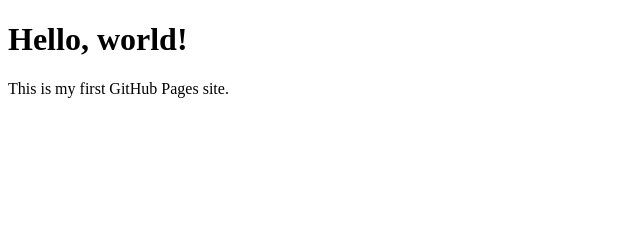
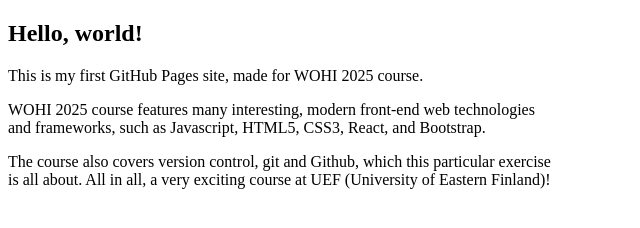
Before and after one commit to williamtenhunen/portfolio-site, a plain HTML site: page index.html in a window 1280 px wide. Shown: the whole page, without its empty margins (0-640 px from the left). Drawn offline with Linux system fonts and the light colour scheme.

Commit message:
Add hero section

```diff
--- a/index.html
+++ b/index.html
@@ -4,7 +4,13 @@
   <title>My First GitHub Page</title>
 </head>
 <body>
-  <h1>Hello, world!</h1>
-  <p>This is my first GitHub Pages site.</p>
+    <section>
+    <h1>Hello, world!</h1>
+      <p>This is my first GitHub Pages site, made for WOHI 2025 course.</p>
+      <p>WOHI 2025 course features many interesting, modern front-end web technologies<br>
+and frameworks, such as Javascript, HTML5, CSS3, React, and Bootstrap.</p>
+      <p>The course also covers version control, git and Github, which this particular exercise<br>
+    is all about. All in all, a very exciting course at UEF (University of Eastern Finland)!</p>
+    </section>
 </body>
 </html>
```
